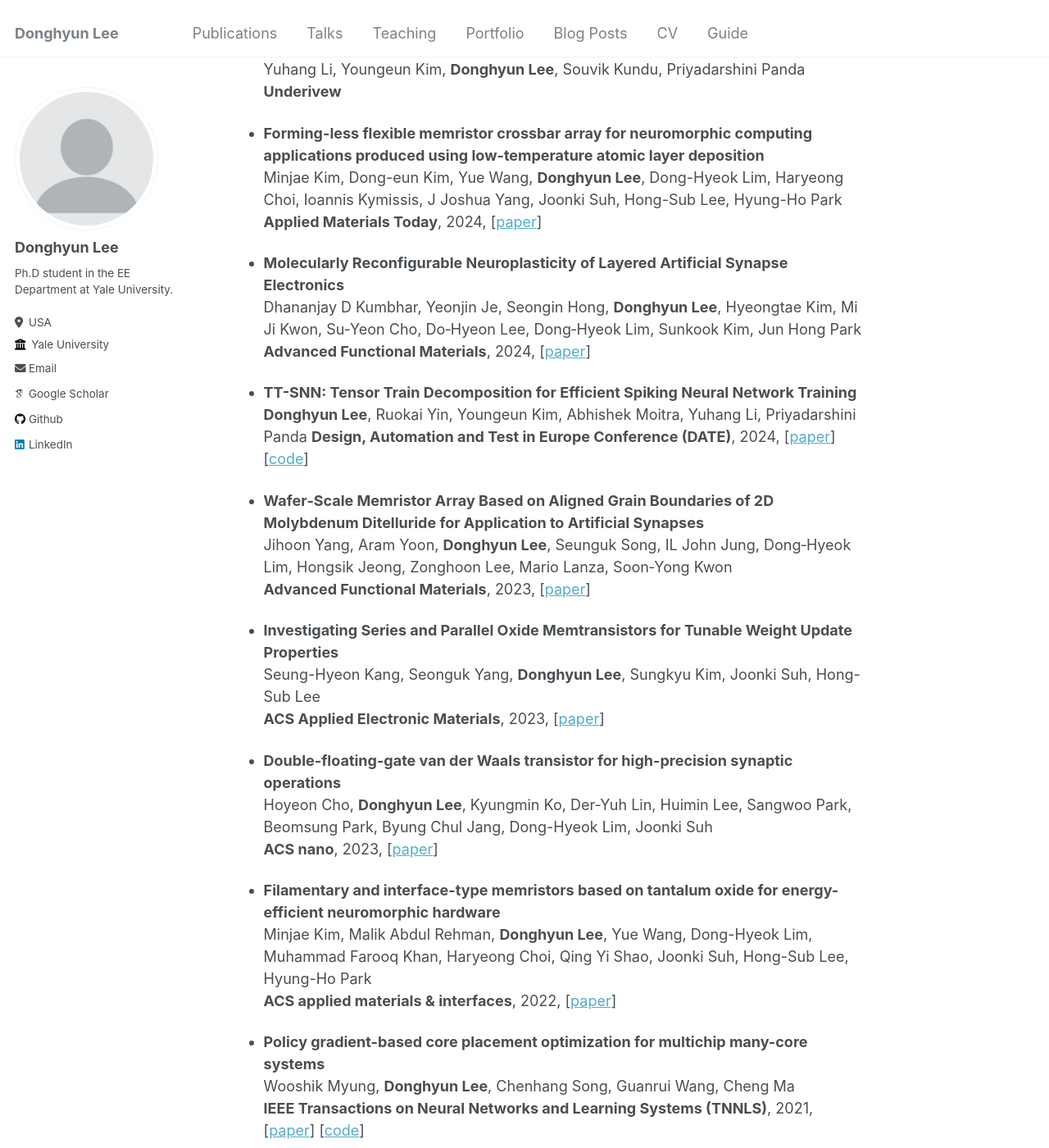
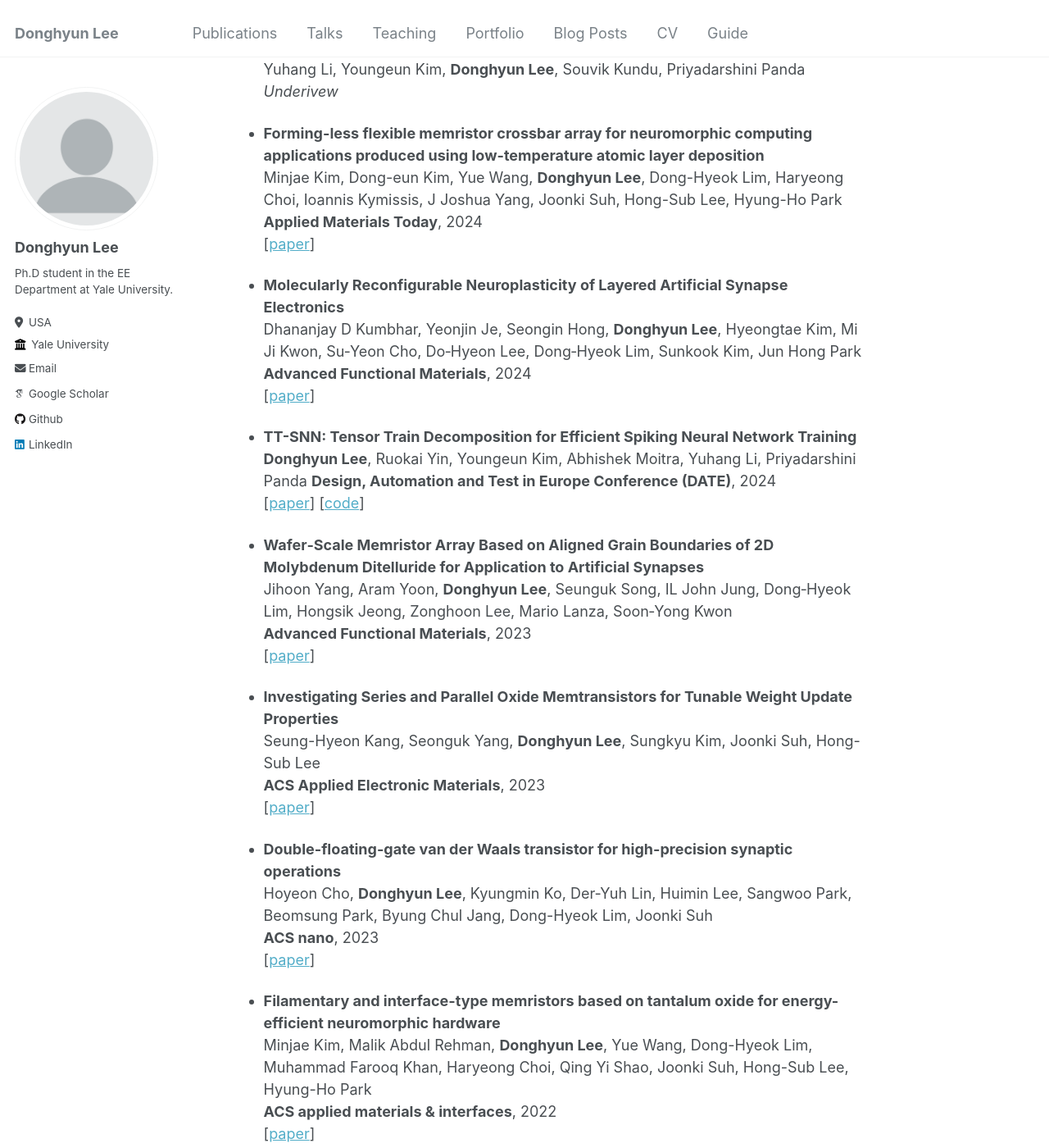
Before and after one commit to donghyunli/donghyunli.github.io, a Jekyll site: the page built from _pages/about.md, in a window 1280 px wide and 1400 px high, scrolled down 1077 px. Shown: the whole window at 82% size. Built offline with Jekyll 4.4.1, drawn with Linux system fonts in a browser that asks for light colours; some web fonts are replaced; some of the changed text lies outside the part shown.

Commit message:
update publications

```diff
--- a/_pages/about.md
+++ b/_pages/about.md
@@ -24,52 +24,61 @@ I received B.E. degree in Mechanical Engineering Department at Yonsei University
 ## Publications
 - **Spiking Transformer with Spatial-Temporal Attention**
 **Donghyun Lee**, Youngeun Kim, Yuhang Li, Shiting Xiao, Priyadarshini Panda
-**Underivew**
+*Underivew*
 
 - **Scaling Direct Feedback Alignment for ImageNet Training**
 Yuhang Li, Ruokai Yin, **Donghyun Lee**, Youngeun Kim, Souvik Kundu, Priyadarshini Panda
-**Underivew**
+*Underivew*
 
 - **ReSpike: Residual Frames-based Spiking Neural Networks for Efficient Action Recognition**
 Shiting Xiao, Yuhang Li, Youngeun Kim, **Donghyun Lee**, Priyadarshini Panda
-**Underivew**
+*Underivew*
 
 - **GenQ: Quantization in Low Data Regimes with Generative Synthetic Data**
 Yuhang Li, Youngeun Kim, **Donghyun Lee**, Souvik Kundu, Priyadarshini Panda
-**Underivew**
+*Underivew*
 
 - **Forming-less flexible memristor crossbar array for neuromorphic computing applications produced using low-temperature atomic layer deposition**
 Minjae Kim, Dong-eun Kim, Yue Wang, **Donghyun Lee**, Dong-Hyeok Lim, Haryeong Choi, Ioannis Kymissis, J Joshua Yang, Joonki Suh, Hong-Sub Lee, Hyung-Ho Park
-**Applied Materials Today**, 2024, [[paper](https://www.sciencedirect.com/science/article/pii/S2352940724001501)]
+**Applied Materials Today**, 2024
+[[paper](https://www.sciencedirect.com/science/article/pii/S2352940724001501)]
 
 - **Molecularly Reconfigurable Neuroplasticity of Layered Artificial Synapse Electronics**
 Dhananjay D Kumbhar, Yeonjin Je, Seongin Hong, **Donghyun Lee**, Hyeongtae Kim, Mi Ji Kwon, Su‐Yeon Cho, Do‐Hyeon Lee, Dong‐Hyeok Lim, Sunkook Kim, Jun Hong Park
-**Advanced Functional Materials**, 2024, [[paper](https://onlinelibrary.wiley.com/doi/full/10.1002/adfm.202311994)]
+**Advanced Functional Materials**, 2024
+[[paper](https://onlinelibrary.wiley.com/doi/full/10.1002/adfm.202311994)]
 
 - **TT-SNN: Tensor Train Decomposition for Efficient Spiking Neural Network Training**
 **Donghyun Lee**, Ruokai Yin, Youngeun Kim, Abhishek Moitra, Yuhang Li, Priyadarshini Panda
-**Design, Automation and Test in Europe Conference (DATE)**, 2024, [[paper](https://arxiv.org/pdf/2401.08001)] [[code](https://github.com/donghyunli/TT-SNN)]
+**Design, Automation and Test in Europe Conference (DATE)**, 2024
+[[paper](https://arxiv.org/pdf/2401.08001)] [[code](https://github.com/donghyunli/TT-SNN)]
 
 - **Wafer‐Scale Memristor Array Based on Aligned Grain Boundaries of 2D Molybdenum Ditelluride for Application to Artificial Synapses**
 Jihoon Yang, Aram Yoon, **Donghyun Lee**, Seunguk Song, IL John Jung, Dong‐Hyeok Lim, Hongsik Jeong, Zonghoon Lee, Mario Lanza, Soon‐Yong Kwon
-**Advanced Functional Materials**, 2023, [[paper](https://onlinelibrary.wiley.com/doi/full/10.1002/adfm.202309455)]
+**Advanced Functional Materials**, 2023
+[[paper](https://onlinelibrary.wiley.com/doi/full/10.1002/adfm.202309455)]
 
 - **Investigating Series and Parallel Oxide Memtransistors for Tunable Weight Update Properties**
 Seung-Hyeon Kang, Seonguk Yang, **Donghyun Lee**, Sungkyu Kim, Joonki Suh, Hong-Sub Lee
-**ACS Applied Electronic Materials**, 2023, [[paper](https://pubs.acs.org/doi/abs/10.1021/acsaelm.3c00325)]
+**ACS Applied Electronic Materials**, 2023
+[[paper](https://pubs.acs.org/doi/abs/10.1021/acsaelm.3c00325)]
 
 - **Double-floating-gate van der Waals transistor for high-precision synaptic operations**
 Hoyeon Cho, **Donghyun Lee**, Kyungmin Ko, Der-Yuh Lin, Huimin Lee, Sangwoo Park, Beomsung Park, Byung Chul Jang, Dong-Hyeok Lim, Joonki Suh
-**ACS nano**, 2023, [[paper](https://pubs.acs.org/doi/abs/10.1021/acsnano.2c11538)]
+**ACS nano**, 2023
+[[paper](https://pubs.acs.org/doi/abs/10.1021/acsnano.2c11538)]
 
 - **Filamentary and interface-type memristors based on tantalum oxide for energy-efficient neuromorphic hardware**
 Minjae Kim, Malik Abdul Rehman, **Donghyun Lee**, Yue Wang, Dong-Hyeok Lim, Muhammad Farooq Khan, Haryeong Choi, Qing Yi Shao, Joonki Suh, Hong-Sub Lee, Hyung-Ho Park
-**ACS applied materials & interfaces**, 2022, [[paper](https://pubs.acs.org/doi/abs/10.1021/acsami.2c12296)]
+**ACS applied materials & interfaces**, 2022
+[[paper](https://pubs.acs.org/doi/abs/10.1021/acsami.2c12296)]
 
 - **Policy gradient-based core placement optimization for multichip many-core systems**
 Wooshik Myung, **Donghyun Lee**, Chenhang Song, Guanrui Wang, Cheng Ma
-**IEEE Transactions on Neural Networks and Learning Systems (TNNLS)**, 2021, [[paper](https://ieeexplore.ieee.org/abstract/document/9570134/)] [[code](https://github.com/WOOSHIK-M/Core_Placement_with_Reinforcement_Learning)]
+**IEEE Transactions on Neural Networks and Learning Systems (TNNLS)**, 2021
+[[paper](https://ieeexplore.ieee.org/abstract/document/9570134/)] [[code](https://github.com/WOOSHIK-M/Core_Placement_with_Reinforcement_Learning)]
 
 - **QTTNet: Quantized tensor train neural networks for 3D object and video recognition**
 **Donghyun Lee**, Dingheng Wang, Yukuan Yang, Lei Deng, Guangshe Zhao, Guoqi Li
-**Neural Networks**, 2021, [[paper](https://www.sciencedirect.com/science/article/pii/S0893608021002306)] [[code](https://github.com/donghyunli/QTTNet)]
+**Neural Networks**, 2021
+[[paper](https://www.sciencedirect.com/science/article/pii/S0893608021002306)] [[code](https://github.com/donghyunli/QTTNet)]
```
